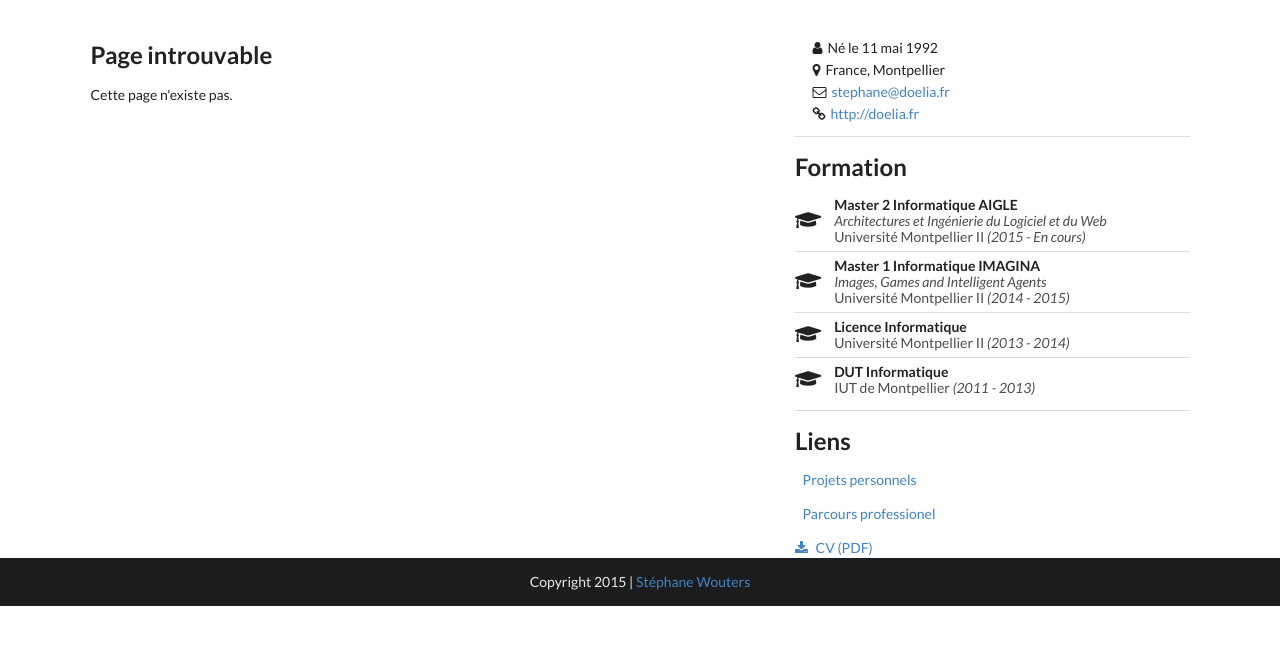
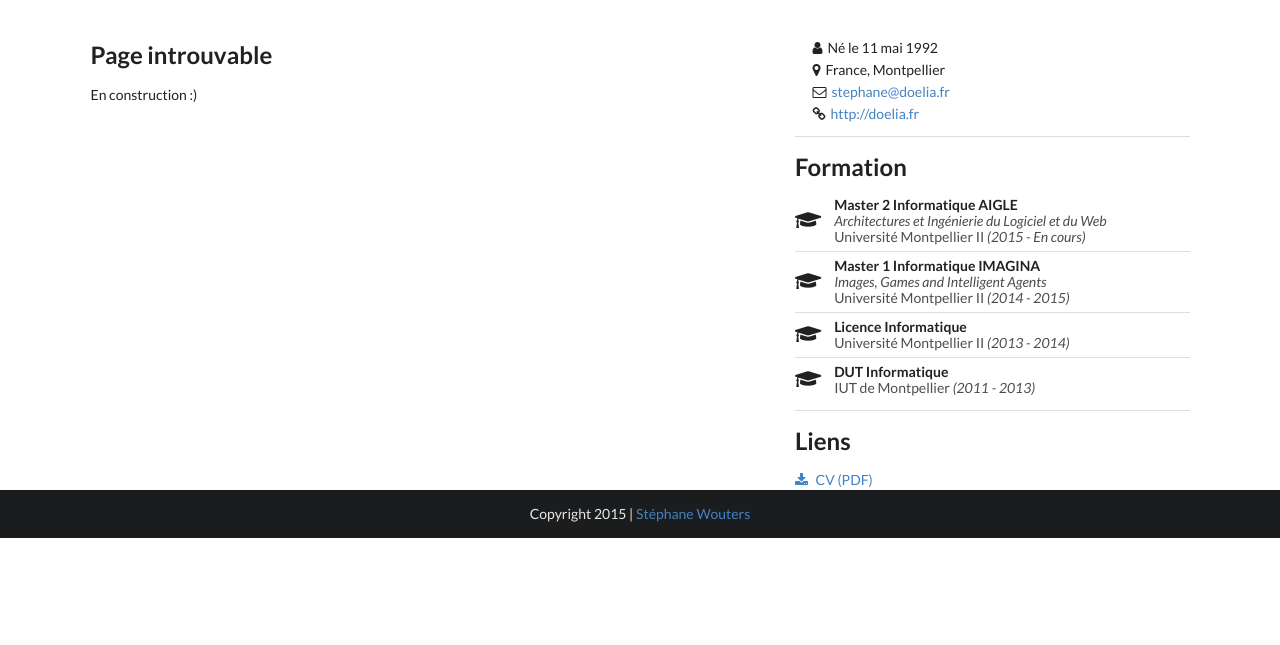
Before and after one commit to Doelia/portfolio, a PHP site: page /index.php?page=404 in a window 1280 px wide. Shown: the part 73-718 px from the top of the page. Run offline with PHP 8.4, Linux system fonts and the light colour scheme; some libraries are stand-ins or nearby versions.

Commit message:
Finitions

```diff
--- a/content/404.php
+++ b/content/404.php
@@ -2,7 +2,7 @@
 	<div class="section-inner">
 		<h2 class="heading">Page introuvable</h2>
 		<div class="content">
-			Cette page n'existe pas.
+			En construction :)
 		</div>
 	</div>
 </section>
--- a/inc/projects.php
+++ b/inc/projects.php
@@ -201,4 +201,5 @@
 <h4 class="ui horizontal header divider">
     <a href="projects.html">Suite de mes réalisations</a>
 </h4>
+<br>
 <?php } ?>
--- a/inc/secondary.php
+++ b/inc/secondary.php
@@ -64,12 +64,12 @@
 	<div class="section-inner">
 		<h2 class="heading">Liens</h2>
 		<div class="content">
-            <p>
+            <!-- <p>
                 <a class="more-link" href="private/CV/CV.pdf" target="_blank"><i class="fa fa-jobs"></i> Projets personnels</a>
             </p>
             <p>
                 <a class="more-link" href="private/CV/CV.pdf" target="_blank"><i class="fa fa-jobs"></i> Parcours professionel</a>
-            </p>
+            </p> -->
             <p>
                 <a class="more-link" href="private/CV/CV.pdf" target="_blank"><i class="fa fa-download"></i> CV (PDF)</a>
             </p>
```
